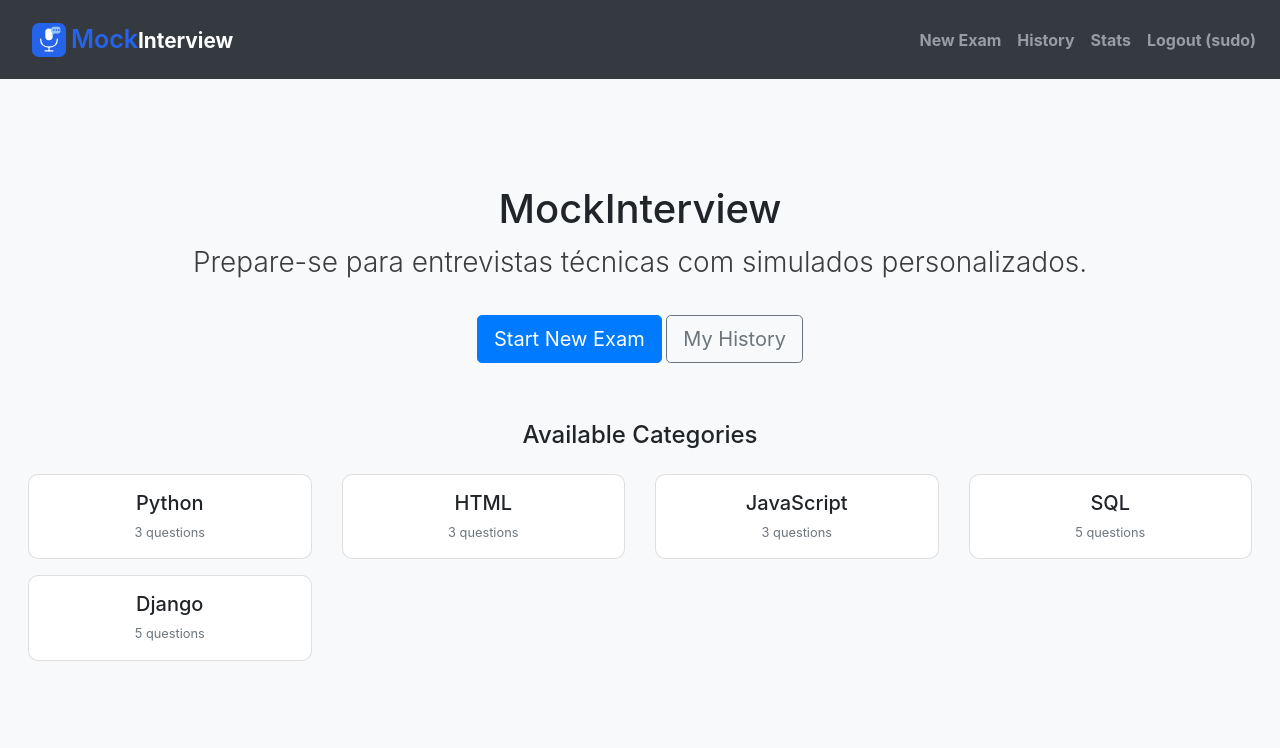
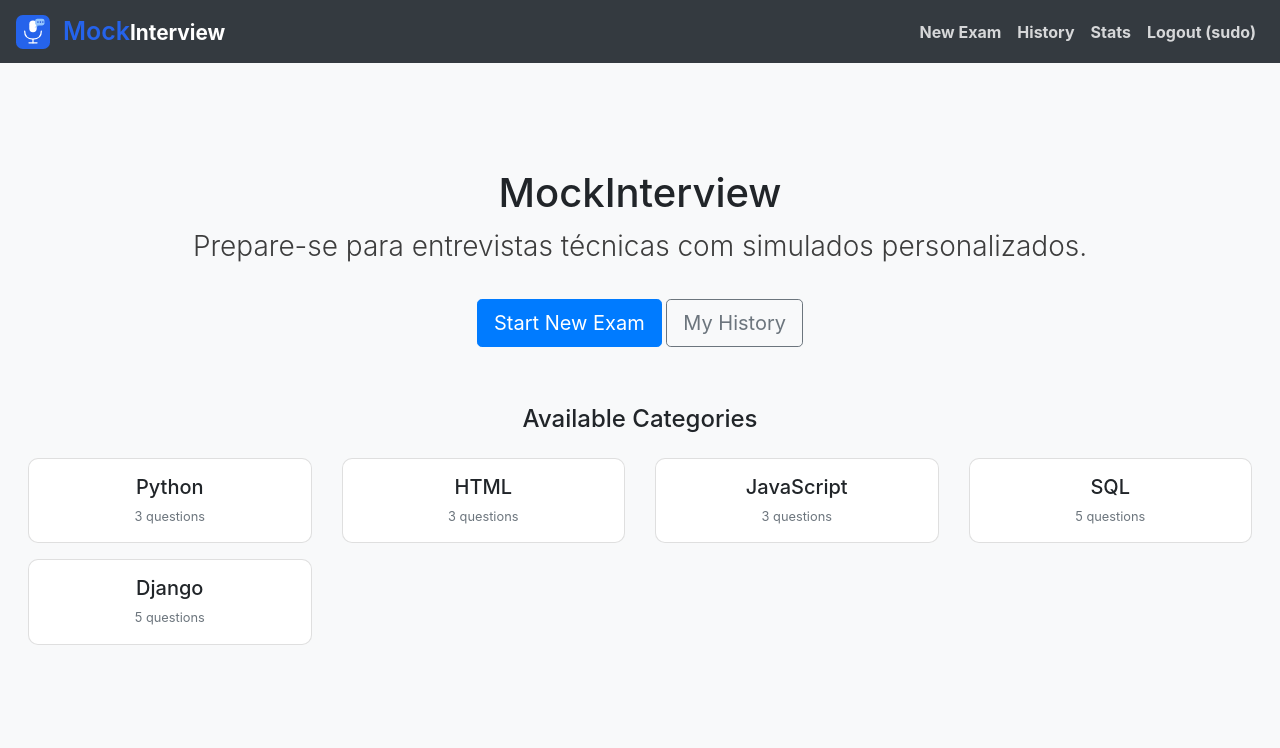
Before and after one commit to FineiasJudas/MockInterview, a Django app: page / in a window 1280 px wide. Shown: the top 748 px of the page. Run offline with Django 5.2, Linux system fonts and the light colour scheme; a user stored in the database is signed in; data comes from the database, SQL or seed files in the repository; both versions use the stored data as it was before the commit; some libraries are stand-ins or nearby versions.

Commit message:
Changes not staged for commit

```diff
--- a/interviews/templates/interviews/layout.html
+++ b/interviews/templates/interviews/layout.html
@@ -7,28 +7,43 @@
     <title>{% block title %}MockInterview{% endblock %}</title>
     <link rel="stylesheet" href="https://stackpath.bootstrapcdn.com/bootstrap/4.4.1/css/bootstrap.min.css">
     <link rel="stylesheet" href="{% static 'interviews/styles.css' %}">
+
     <style>
-        .header
-        {
+
+        .header {
             background-color: #343a40;
             width: 100%;
-            display: flex;
-            justify-content: center;
         }
-        #nav-items a {
+
+        .header-container {
+            max-width: 1400px;
+            margin: 0 auto;
+            width: 100%;
+        }
+
+        .navbar-nav .nav-link {
             font-weight: bolder;
+            color: rgba(255, 255, 255, 0.8) !important;
         }
-        #nav-items a:hover {
-            color: #fff;
+
+        .navbar-nav .nav-link:hover {
+            color: #fff !important;
+        }
+
+        @media (max-width: 991.98px) {
+            .navbar-collapse {
+                text-align: center;
+                padding-bottom: 10px;
+            }
         }
     </style>
-
 </head>
 <body>
     <header class="header">
-    <nav class="navbar navbar-expand-lg navbar-dark " style="max-width: 1400px; display: flex; justify-content: space-between; width: 100%;">
-       <nav class="navbar navbar-expand-lg">
-        <a class="navbar-brand d-flex align-items-center gap-2" href="#">
+        <div class="header-container">
+            <nav class="navbar navbar-expand-lg navbar-dark">
+
+                <a class="navbar-brand d-flex align-items-center" href="#" style="gap: 8px;">
                     <svg width="34" height="34" viewBox="0 0 110 110" xmlns="http://www.w3.org/2000/svg">
                         <rect width="110" height="110" rx="22" fill="#2563EB"/>
                         <rect x="43" y="18" width="24" height="38" rx="12" fill="white"/>
@@ -41,12 +56,17 @@
                         <circle cx="79" cy="23" r="2.5" fill="#1D4ED8"/>
                         <circle cx="87" cy="23" r="2.5" fill="#1D4ED8"/>
                     </svg>
-            <span><span style="color:#2563EB;font-weight:600; margin-left: 5px; font-size: larger;">Mock</span>Interview</span>
+                    <span style="color: white; margin-left: 5px;"><span style="color:#2563EB; font-weight:600; font-size: larger;">Mock</span>Interview</span>
                 </a>
-        </nav>
-        <div class="navbar-nav ml-auto" id="nav-items">
+
+                <button class="navbar-toggler" type="button" data-toggle="collapse" data-target="#navbarNav" aria-controls="navbarNav" aria-expanded="false" aria-label="Toggle navigation">
+                    <span class="navbar-toggler-icon"></span>
+                </button>
+
+                <div class="collapse navbar-collapse" id="navbarNav">
+                    <div class="navbar-nav ml-auto">
                         {% if user.is_authenticated %}
-                <a class="nav-link" href="{% url 'interviews:new_exam' %}" >New Exam</a>
+                            <a class="nav-link" href="{% url 'interviews:new_exam' %}">New Exam</a>
                             <a class="nav-link" href="{% url 'interviews:history' %}">History</a>
                             <a class="nav-link" href="{% url 'interviews:stats' %}">Stats</a>
                             <a class="nav-link" href="{% url 'interviews:logout' %}">Logout ({{ user.username }})</a>
@@ -55,15 +75,22 @@
                             <a class="nav-link" href="{% url 'interviews:register' %}">Register</a>
                         {% endif %}
                     </div>
+                </div>
+
             </nav>
+        </div>
     </header>
+
     <div style="display: flex; width: 100%; justify-content: center; margin-top: 30px;">
-        <div style="display: flex; flex-direction: column; width: 100%; max-width: 1400px; height: 80vh; padding: 28px;">
+        <div style="display: flex; flex-direction: column; width: 100%; max-width: 1400px; min-height: 80vh; padding: 28px;">
             {% block body %}{% endblock %}
         </div>
     </div>
 
-    <script src="{% static 'interviews/app.js' %}"></script>
+    <script src="https://code.jquery.com/jquery-3.4.1.slim.min.js"></script>
+    <script src="https://cdn.jsdelivr.net/npm/popper.js@1.16.0/dist/umd/popper.min.js"></script>
+    <script src="https://stackpath.bootstrapcdn.com/bootstrap/4.4.1/js/bootstrap.min.js"></script>
+
     {% block scripts %}{% endblock %}
 </body>
 </html>
```
Also changed, not shown: db.sqlite3 (deleted). Lines whose indentation alone changed are shown as unchanged.
